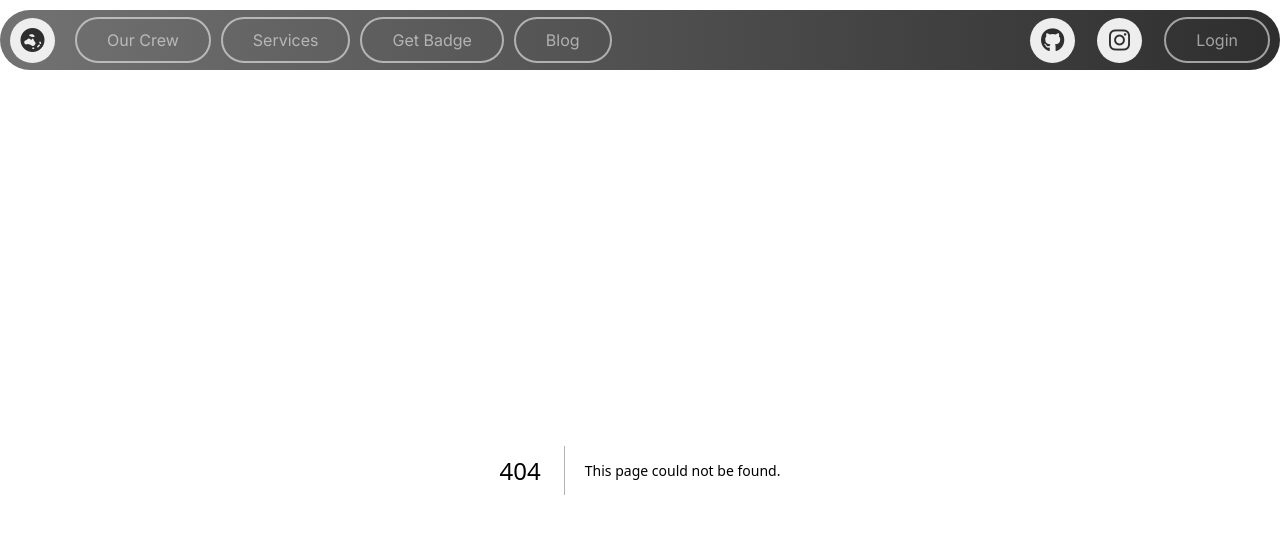
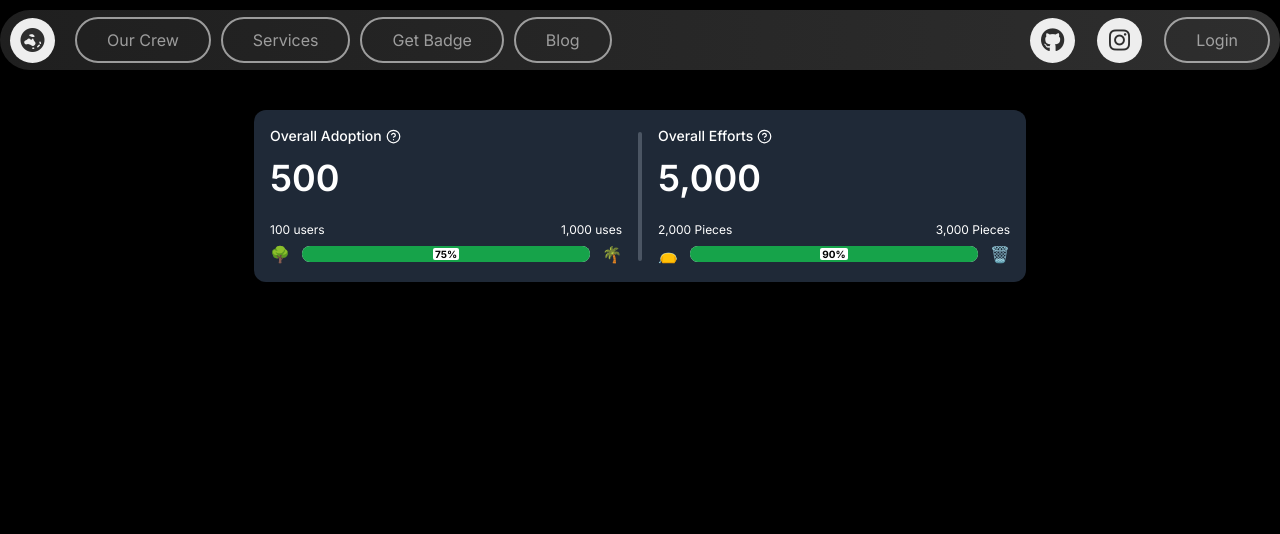
Before and after one commit to Project-Eco-Track/Eco-Track, a Next.js app: page /badges in a window 1280 px wide. Before the commit this address had no page. Shown: the top 534 px of the page. Built offline with nearby package versions, Linux system fonts and the light colour scheme.

Commit message:
Restored Deleted Commit

```diff
--- /dev/null
+++ b/app/badges/page.tsx
@@ -0,0 +1,12 @@
+import React from "react";
+import Dashboard from "@components/Dashboard/Dashboard";
+
+const BadgePage: React.FC = () => {
+  return (
+    <div>
+      <Dashboard />
+    </div>
+  );
+};
+
+export default BadgePage;
--- /dev/null
+++ b/components/Dashboard/Dashboard.tsx
@@ -0,0 +1,12 @@
+import React from "react";
+import TopBar from "./TopBar";
+
+const Dashboard: React.FC = () => {
+  return (
+    <div className="text-white flex justify-center p-10">
+        <TopBar />
+    </div>
+  );
+};
+
+export default Dashboard;
--- /dev/null
+++ b/components/Dashboard/TopBar/ProgressBar/ProgressBar.tsx
@@ -0,0 +1,33 @@
+import React from "react";
+
+interface ProgressBarProps {
+  size: number;
+}
+
+const ProgressBar: React.FC<ProgressBarProps> = ({ size }) => {
+  return (
+    <>
+      <div className="w-full">
+        <span id="ProgressLabel" className="sr-only">
+          Loading
+        </span>
+        <span
+          role="progressbar"
+          aria-labelledby="ProgressLabel"
+          aria-valuenow={size}
+          className="block rounded-full bg-gray-200 dark:bg-gray-700"
+        >
+          <span
+            className={`block h-4 rounded-full bg-green-600 text-center text-[10px]/4 w-[${size}%]`}
+          >
+            <span className="rounded-sm bg-white px-0.5 font-bold text-black">
+             {size}%
+            </span>
+          </span>
+        </span>
+      </div>
+    </>
+  );
+};
+
+export default ProgressBar;
--- /dev/null
+++ b/components/Dashboard/TopBar/ProgressBar/index.ts
@@ -0,0 +1,2 @@
+import ProgressBar from "./ProgressBar";
+export default ProgressBar;
--- /dev/null
+++ b/components/Dashboard/TopBar/TopBar.tsx
@@ -0,0 +1,53 @@
+import React from "react";
+import ProgressBar from "./ProgressBar";
+import { HelpCircle, TreePine } from "lucide-react";
+
+const TopBar: React.FC = () => {
+  return (
+    <div className="flex w-fit flex-wrap">
+      <div className="bg-gray-800 rounded-xl rounded-r-none w-72 md:w-80 lg:w-96 flex flex-col gap-3 p-4">
+        <div className="w-full font-medium text-sm flex items-center gap-1">
+          Overall Adoption <HelpCircle size={15} />
+        </div>
+        <div className="text-4xl font-semibold">500</div>
+        <div className="flex flex-col gap-1 mt-3">
+          <div className="flex w-full justify-between">
+            <div className="text-xs">100 users</div>
+            <div className="text-xs">1,000 uses</div>
+          </div>
+          <div className="flex gap-3">
+            🌳
+            <div className="flex flex-1 items-center">
+              <ProgressBar size={75} />
+            </div>
+            <div>🌴</div>
+          </div>
+        </div>
+      </div>
+      <div className="bg-gray-800 h-full flex items-center">
+        <div className="bg-gray-600 h-[75%] w-[4px] rounded-xl"></div>
+      </div>
+      <div className="bg-gray-800 rounded-xl rounded-l-none w-72 md:w-80 lg:w-96 flex flex-col gap-3 p-4">
+        <div className="w-full font-medium text-sm flex items-center gap-1">
+          Overall Efforts <HelpCircle size={15} />
+        </div>
+        <div className="text-4xl font-semibold">5,000</div>
+        <div className="flex flex-col gap-1 mt-3">
+          <div className="flex w-full justify-between">
+            <div className="text-xs">2,000 Pieces</div>
+            <div className="text-xs">3,000 Pieces</div>
+          </div>
+          <div className="flex gap-3">
+            👝
+            <div className="flex flex-1 items-center">
+              <ProgressBar size={90} />
+            </div>
+            <div>🗑️</div>
+          </div>
+        </div>
+      </div>
+    </div>
+  );
+};
+
+export default TopBar;
--- /dev/null
+++ b/components/Dashboard/TopBar/index.ts
@@ -0,0 +1,2 @@
+import TopBar from "./TopBar";
+export default TopBar;
--- a/components/Home/Rows/Rows.tsx
+++ b/components/Home/Rows/Rows.tsx
@@ -41,7 +41,7 @@ const Rows: React.FC = () => {
             </div>
           </span>
         </div>
-        <div className="image-container">
+        <a  href="badge" className="image-container">
           <Image
             className="brightness-[0.7]"
             src={galaxy.src}
@@ -55,7 +55,7 @@ const Rows: React.FC = () => {
               Badges
             </div>
           </span>
-        </div>
+        </a>
         <div className="image-container">
           <Image
             className="brightness-[0.7]"
```
Also changed, not shown: components/Dashboard/index.ts (added).
